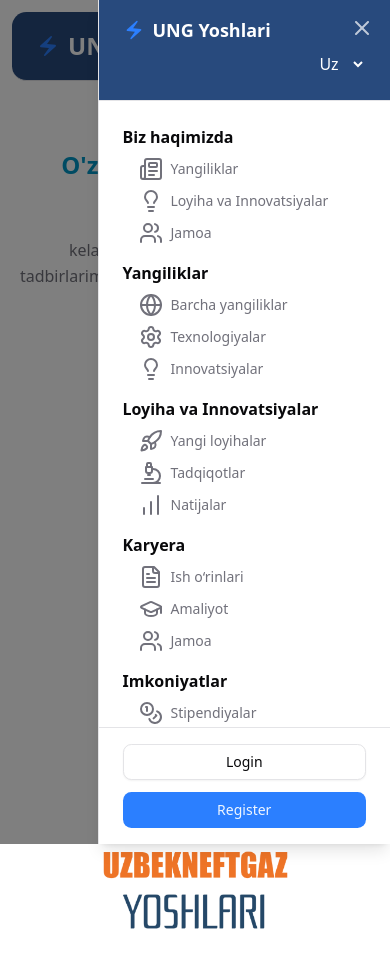
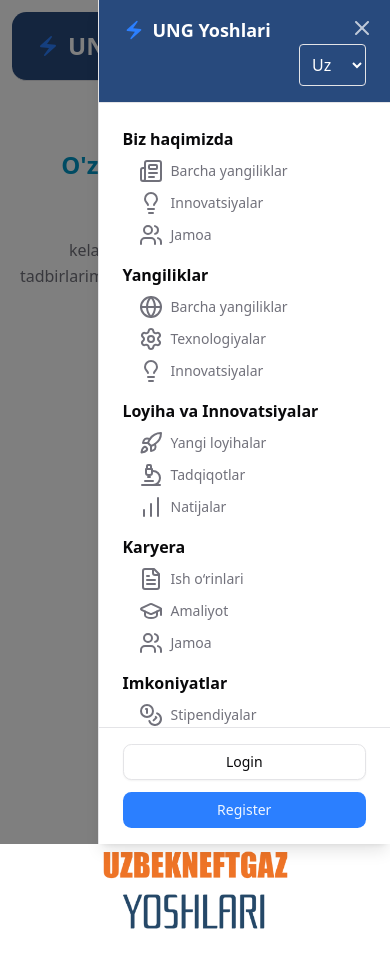
Before and after one commit to WebDeveloperM/youth_ung, a React (Vite) app in the folder frontend/: page / in a window 390 px wide. Both pictures are taken after a click on the button 336 px from the left and 46 px from the top of the page. Shown: the top 968 px of the page. Built offline with nearby package versions, Linux system fonts and the light colour scheme.

Commit message:
add: i18n language option

```diff
--- a/frontend/package.json
+++ b/frontend/package.json
@@ -21,9 +21,12 @@
 		"class-variance-authority": "^0.7.1",
 		"clsx": "^2.1.1",
 		"framer-motion": "^12.23.22",
+		"i18next": "^25.5.3",
+		"i18next-browser-languagedetector": "^8.2.0",
 		"lucide-react": "^0.544.0",
 		"react": "^19.1.1",
 		"react-dom": "^19.1.1",
+		"react-i18next": "^16.0.0",
 		"react-icons": "^5.5.0",
 		"react-router-dom": "^7.9.3",
 		"tailwind-merge": "^3.3.1",
--- a/frontend/src/components/langSelector/index.jsx
+++ b/frontend/src/components/langSelector/index.jsx
@@ -1,7 +1,22 @@
+import { useTranslation } from 'react-i18next'
+
 export function LanguageSelector() {
+	const { i18n } = useTranslation()
+
+	const handleChange = e => {
+		const lang = e.target.value
+		i18n.changeLanguage(lang)
+		localStorage.setItem('lang', lang)
+	}
+
 	return (
 		<div>
-			<select className='selectlang' name='selectLang' defaultValue='uz'>
+			<select
+				className='selectlang border rounded p-2'
+				name='selectLang'
+				defaultValue={localStorage.getItem('lang') || 'uz'}
+				onChange={handleChange}
+			>
 				<option value='uz'>Uz</option>
 				<option value='en'>Eng</option>
 				<option value='ru'>Rus</option>
--- a/frontend/src/components/navbar/index.jsx
+++ b/frontend/src/components/navbar/index.jsx
@@ -6,7 +6,9 @@
 	NavigationMenuList,
 	NavigationMenuTrigger,
 } from '@/components/ui/navigation-menu'
+// eslint-disable-next-line no-unused-vars
 import { AnimatePresence, motion } from 'framer-motion'
+
 import { Link } from 'react-router-dom'
 
 import {
@@ -17,6 +19,7 @@
 } from '@/components/ui/sheet'
 
 import { Button } from '@/components/ui/button'
+import { useTranslation } from 'react-i18next'
 import { MdElectricBolt } from 'react-icons/md'
 import ColorModeToggle from '../colorModeSelector'
 import { LanguageSelector } from '../langSelector'
@@ -39,54 +42,100 @@
 	Users,
 } from 'lucide-react'
 
+export default function Navbar() {
+	const { t } = useTranslation()
+
 	const menuItems = [
 		{
-		title: 'Biz haqimizda',
+			title: t('menu.about'),
 			subMenu: [
-			{ title: 'Yangiliklar', url: '/login', icon: <Newspaper size={24} /> },
 				{
-				title: 'Loyiha va Innovatsiyalar',
+					title: t('menu.sub.latestNews'),
+					url: '/login',
+					icon: <Newspaper size={24} />,
+				},
+				{
+					title: t('menu.sub.innovations'),
 					url: '/',
 					icon: <Lightbulb size={24} />,
 				},
-			{ title: 'Jamoa', url: '/', icon: <Users size={24} /> },
+				{ title: t('menu.sub.team'), url: '/', icon: <Users size={24} /> },
 			],
 		},
 		{
-		title: 'Yangiliklar',
+			title: t('menu.news'),
 			subMenu: [
-			{ title: 'Barcha yangiliklar', url: '/', icon: <Globe size={24} /> },
-			{ title: 'Texnologiyalar', url: '/', icon: <Settings size={24} /> },
-			{ title: 'Innovatsiyalar', url: '/', icon: <Lightbulb size={24} /> },
+				{
+					title: t('menu.sub.latestNews'),
+					url: '/',
+					icon: <Globe size={24} />,
+				},
+				{
+					title: t('menu.sub.technologies'),
+					url: '/',
+					icon: <Settings size={24} />,
+				},
+				{
+					title: t('menu.sub.innovations'),
+					url: '/',
+					icon: <Lightbulb size={24} />,
+				},
 			],
 		},
 		{
-		title: 'Loyiha va Innovatsiyalar',
+			title: t('menu.projects'),
 			subMenu: [
-			{ title: 'Yangi loyihalar', url: '/', icon: <Rocket size={24} /> },
-			{ title: 'Tadqiqotlar', url: '/', icon: <Microscope size={24} /> },
-			{ title: 'Natijalar', url: '/', icon: <BarChart size={24} /> },
+				{
+					title: t('menu.sub.newProjects'),
+					url: '/',
+					icon: <Rocket size={24} />,
+				},
+				{
+					title: t('menu.sub.research'),
+					url: '/',
+					icon: <Microscope size={24} />,
+				},
+				{
+					title: t('menu.sub.results'),
+					url: '/',
+					icon: <BarChart size={24} />,
+				},
 			],
 		},
 		{
-		title: 'Karyera',
+			title: t('menu.career'),
 			subMenu: [
-			{ title: 'Ish o‘rinlari', url: '/', icon: <FileText size={24} /> },
-			{ title: 'Amaliyot', url: '/', icon: <GraduationCap size={24} /> },
-			{ title: 'Jamoa', url: '/', icon: <Users size={24} /> },
+				{ title: t('menu.sub.jobs'), url: '/', icon: <FileText size={24} /> },
+				{
+					title: t('menu.sub.internship'),
+					url: '/',
+					icon: <GraduationCap size={24} />,
+				},
+				{ title: t('menu.sub.team'), url: '/', icon: <Users size={24} /> },
 			],
 		},
 		{
-		title: 'Imkoniyatlar',
+			title: t('menu.opportunities'),
 			subMenu: [
-			{ title: 'Stipendiyalar', url: '/', icon: <Coins size={24} /> },
-			{ title: 'Grantlar', url: '/', icon: <Crosshair size={24} /> },
-			{ title: 'Tanlovlar', url: '/', icon: <Trophy size={24} /> },
+				{
+					title: t('menu.sub.scholarships'),
+					url: '/',
+					icon: <Coins size={24} />,
+				},
+				{
+					title: t('menu.sub.grants'),
+					url: '/',
+					icon: <Crosshair size={24} />,
+				},
+				{
+					title: t('menu.sub.competitions'),
+					url: '/',
+					icon: <Trophy size={24} />,
+				},
 			],
 		},
 	]
 
-export default function Navbar() {
 	return (
 		<nav className='m-3 md:m-5 rounded-xl bg-[var(--navy-blue)] text-xl font-bold text-white top-0 left-0 backdrop-blur-md border-b z-50 px-6 md:px-16 py-4 flex justify-between items-center'>
 			{/* LOGO */}
--- /dev/null
+++ b/frontend/src/i18n/config.js
@@ -0,0 +1,31 @@
+import i18n from 'i18next'
+import LanguageDetector from 'i18next-browser-languagedetector'
+import { initReactI18next } from 'react-i18next'
+import en from './locales/en/translation.json'
+import ru from './locales/ru/translation.json'
+import uz from './locales/uz/translation.json'
+const savedLang = localStorage.getItem('lang') || 'uz'
+
+const resources = {
+	en: { translation: en },
+	uz: { translation: uz },
+	ru: { translation: ru },
+}
+
+// 🔧 i18n config
+i18n
+	.use(LanguageDetector)
+	.use(initReactI18next)
+	.init({
+		resources,
+		fallbackLng: 'en',
+		lng: savedLang,
+		interpolation: {
+			escapeValue: false,
+		},
+		backend: {
+			loadPath: '/locales/{{lng}}/translation.json',
+		},
+	})
+
+export default i18n
--- /dev/null
+++ b/frontend/src/i18n/locales/en/translation.json
@@ -0,0 +1,30 @@
+{
+	"welcome": "Welcome!",
+	"login": "Login",
+	"logout": "Logout",
+	"dashboard": "Dashboard",
+	"language": "Language",
+
+	"menu": {
+		"about": "About Us",
+		"news": "News",
+		"projects": "Projects & Innovations",
+		"career": "Career",
+		"opportunities": "Opportunities",
+
+		"sub": {
+			"latestNews": "All News",
+			"technologies": "Technologies",
+			"innovations": "Innovations",
+			"newProjects": "New Projects",
+			"research": "Research",
+			"results": "Results",
+			"jobs": "Job Vacancies",
+			"internship": "Internships",
+			"team": "Team",
+			"scholarships": "Scholarships",
+			"grants": "Grants",
+			"competitions": "Competitions"
+		}
+	}
+}
--- /dev/null
+++ b/frontend/src/i18n/locales/ru/translation.json
@@ -0,0 +1,30 @@
+{
+	"welcome": "Добро пожаловать!",
+	"login": "Войти",
+	"logout": "Выйти",
+	"dashboard": "Панель",
+	"language": "Язык",
+
+	"menu": {
+		"about": "О нас",
+		"news": "Новости",
+		"projects": "Проекты и инновации",
+		"career": "Карьера",
+		"opportunities": "Возможности",
+
+		"sub": {
+			"latestNews": "Все новости",
+			"technologies": "Технологии",
+			"innovations": "Инновации",
+			"newProjects": "Новые проекты",
+			"research": "Исследования",
+			"results": "Результаты",
+			"jobs": "Вакансии",
+			"internship": "Стажировки",
+			"team": "Команда",
+			"scholarships": "Стипендии",
+			"grants": "Гранты",
+			"competitions": "Конкурсы"
+		}
+	}
+}
--- /dev/null
+++ b/frontend/src/i18n/locales/uz/translation.json
@@ -0,0 +1,30 @@
+{
+	"welcome": "Xush kelibsiz!",
+	"login": "Kirish",
+	"logout": "Chiqish",
+	"dashboard": "Bosh sahifa",
+	"language": "Til",
+
+	"menu": {
+		"about": "Biz haqimizda",
+		"news": "Yangiliklar",
+		"projects": "Loyiha va Innovatsiyalar",
+		"career": "Karyera",
+		"opportunities": "Imkoniyatlar",
+
+		"sub": {
+			"latestNews": "Barcha yangiliklar",
+			"technologies": "Texnologiyalar",
+			"innovations": "Innovatsiyalar",
+			"newProjects": "Yangi loyihalar",
+			"research": "Tadqiqotlar",
+			"results": "Natijalar",
+			"jobs": "Ish o‘rinlari",
+			"internship": "Amaliyot",
+			"team": "Jamoa",
+			"scholarships": "Stipendiyalar",
+			"grants": "Grantlar",
+			"competitions": "Tanlovlar"
+		}
+	}
+}
--- a/frontend/src/main.jsx
+++ b/frontend/src/main.jsx
@@ -1,5 +1,5 @@
 import { createRoot } from 'react-dom/client'
 import App from './App.jsx'
+import './i18n/config.js'
 import './styles/index.css'
-
 createRoot(document.getElementById('root')).render(<App />)
```
Also changed, not shown: 1 other file (tests, documents, lock files or other folders). Lines whose indentation alone changed are shown as unchanged.
